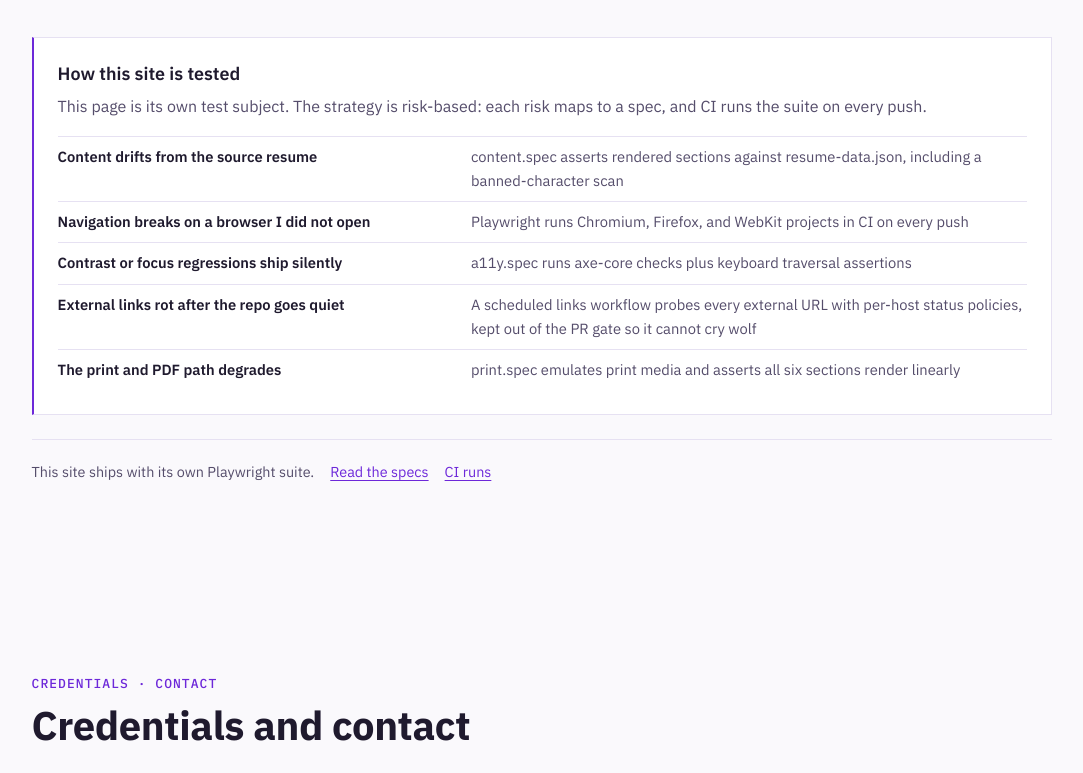
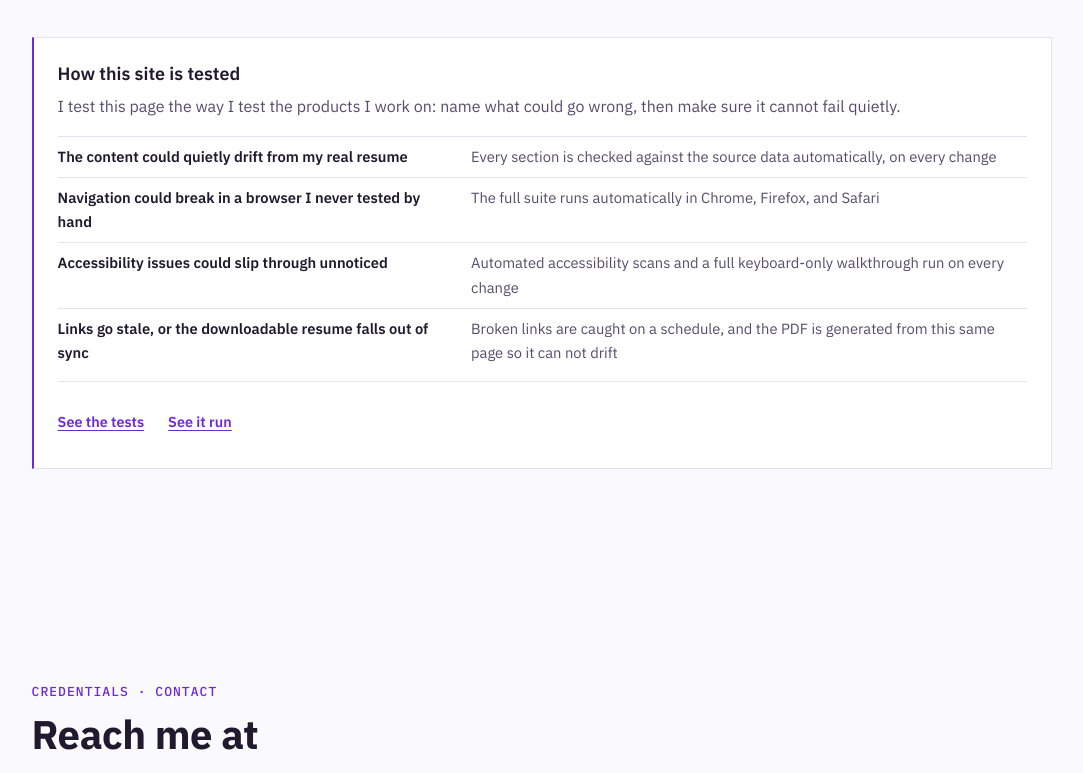
Before and after one commit to krishnaharshap/professional-website-resume, a website with bundled scripts: page index.html in a window 1280 px wide. Shown: the part 5327-6100 px from the top of the page, without its empty margins (98-1181 px from the left). Built offline with nearby package versions, Linux system fonts and the light colour scheme.

Commit message:
Rewrite tested-strip copy in plain English, fix credentials heading repeat
The How this site is tested block quoted file names and framework
jargon (content.spec, axe-core, PR gate, banned-character scan) that
read as engineer-to-engineer notes rather than something a recruiter
or hiring manager would parse. Rewrote all four rows in plain risk and
outcome language, folded the previously separate CI links strip into
the case study itself so testing gets one clear callout instead of
three overlapping ones, and wired up the case study links field that
was sitting unused in the data file. Credentials and contact was
also repeating itself as both the eyebrow label and the section
heading; the heading now reads Reach me at, matching every other
section's label-then-headline pattern. Also dropped a dead headlines
object from resume-data.json that duplicated the section headlines
already hardcoded in index.html, a real content-drift risk on a site
whose whole pitch is that content can't drift. Tests updated and
green, PDF regenerated.

Co-Authored-By: Claude Fable 5 <noreply@anthropic.com>

```diff
--- a/css/styles.css
+++ b/css/styles.css
@@ -325,17 +325,16 @@ a:hover { text-decoration-thickness: 2px; }
 .case-row .control { color: var(--text-2); font-size: 0.92em; }
 @media (max-width: 720px) { .case-row { grid-template-columns: 1fr; gap: 0.25rem; } }
 
-.tested-strip {
+.case-links {
   display: flex;
   flex-wrap: wrap;
-  align-items: center;
-  gap: 1rem;
+  gap: 1.5rem;
   border-top: 1px solid var(--border);
-  padding-top: 1.25rem;
+  margin-top: 0.5rem;
+  padding-top: 1.1rem;
   font-size: 0.9em;
-  color: var(--text-2);
 }
-.tested-strip img { display: block; }
+.case-links a { font-weight: 600; min-height: 44px; display: inline-flex; align-items: center; }
 
 /* ---- credentials ---- */
 
@@ -403,7 +402,7 @@ a:hover { text-decoration-thickness: 2px; }
     --accent: #4c1d95; --accent-2: #4c1d95; --border: #cccccc; --skeleton: #ffffff;
   }
   html { scroll-snap-type: none; }
-  .theme-toggle, .dot-rail, .kbd-hint, .skip-link, .tested-strip,
+  .theme-toggle, .dot-rail, .kbd-hint, .skip-link, .case-links,
   .data-error, .noscript-note, .skeleton { display: none !important; }
   .print-contact {
     display: block;
--- a/data/resume-data.json
+++ b/data/resume-data.json
@@ -1,12 +1,5 @@
 {
-  "_schema": "Sections 2-6 of the site hydrate from this file. The hero (name, title, value prop, contact) is static in index.html; update both when identity fields change. Bump contentVersion in index.html (data-content-version) whenever this file changes so the CDN cache busts.",
-  "headlines": {
-    "skills": "Tooling chosen by risk, not fashion",
-    "experience": "Shipping insurance platforms without Sev-1s",
-    "experienceEarly": "Trained where defects cost recalls",
-    "projects": "Proof you can run",
-    "credentials": "Credentials and contact"
-  },
+  "_schema": "Sections 2-6 of the site hydrate from this file. The hero (name, title, value prop, contact) is static in index.html; update both when identity fields change. Section headlines are also static in index.html, not hydrated from here, so there is one source of truth to edit. Bump contentVersion in index.html (data-content-version) whenever this file changes so the CDN cache busts.",
   "skills": [
     {
       "category": "Test Automation",
@@ -223,33 +216,28 @@
   ],
   "caseStudy": {
     "title": "How this site is tested",
-    "intro": "This page is its own test subject. The strategy is risk-based: each risk maps to a spec, and CI runs the suite on every push.",
+    "intro": "I test this page the way I test the products I work on: name what could go wrong, then make sure it cannot fail quietly.",
     "rows": [
       {
-        "risk": "Content drifts from the source resume",
-        "control": "content.spec asserts rendered sections against resume-data.json, including a banned-character scan"
+        "risk": "The content could quietly drift from my real resume",
+        "control": "Every section is checked against the source data automatically, on every change"
       },
       {
-        "risk": "Navigation breaks on a browser I did not open",
-        "control": "Playwright runs Chromium, Firefox, and WebKit projects in CI on every push"
+        "risk": "Navigation could break in a browser I never tested by hand",
+        "control": "The full suite runs automatically in Chrome, Firefox, and Safari"
       },
       {
-        "risk": "Contrast or focus regressions ship silently",
-        "control": "a11y.spec runs axe-core checks plus keyboard traversal assertions"
+        "risk": "Accessibility issues could slip through unnoticed",
+        "control": "Automated accessibility scans and a full keyboard-only walkthrough run on every change"
       },
       {
-        "risk": "External links rot after the repo goes quiet",
-        "control": "A scheduled links workflow probes every external URL with per-host status policies, kept out of the PR gate so it cannot cry wolf"
-      },
-      {
-        "risk": "The print and PDF path degrades",
-        "control": "print.spec emulates print media and asserts all six sections render linearly"
+        "risk": "Links go stale, or the downloadable resume falls out of sync",
+        "control": "Broken links are caught on a schedule, and the PDF is generated from this same page so it can not drift"
       }
     ],
     "links": {
       "workflow": "https://github.com/krishnaharshap/professional-website-resume/actions",
-      "tests": "https://github.com/krishnaharshap/professional-website-resume/tree/main/tests",
-      "allure": "https://krishnaharshap.github.io/selenium-cucumber-framework/"
+      "tests": "https://github.com/krishnaharshap/professional-website-resume/tree/main/tests"
     }
   },
   "education": [
--- a/index.html
+++ b/index.html
@@ -125,16 +125,11 @@
       <div class="skeleton" aria-hidden="true"><i></i><i></i><i></i></div>
     </div>
     <div id="case-study"></div>
-    <div class="tested-strip">
-      <span>This site ships with its own Playwright suite.</span>
-      <a href="https://github.com/krishnaharshap/professional-website-resume/tree/main/tests" target="_blank" rel="noopener">Read the specs</a>
-      <a href="https://github.com/krishnaharshap/professional-website-resume/actions" target="_blank" rel="noopener">CI runs</a>
-    </div>
   </section>
 
   <section class="slide" id="credentials" tabindex="-1" aria-label="Credentials and contact">
     <p class="eyebrow mono">CREDENTIALS &middot; CONTACT</p>
-    <h2>Credentials and contact</h2>
+    <h2>Reach me at</h2>
     <div class="credentials-columns">
       <div id="education-body"><div class="skeleton" aria-hidden="true"><i></i><i></i></div></div>
       <div id="certifications-body"><div class="skeleton" aria-hidden="true"><i></i><i></i><i></i></div></div>
--- a/js/data.js
+++ b/js/data.js
@@ -99,6 +99,12 @@ function renderCaseStudy(caseStudy) {
     line.append(el("span", "control", row.control));
     box.append(line);
   });
+  if (caseStudy.links) {
+    const footer = el("div", "case-links");
+    if (caseStudy.links.tests) footer.append(link(caseStudy.links.tests, "See the tests"));
+    if (caseStudy.links.workflow) footer.append(link(caseStudy.links.workflow, "See it run"));
+    box.append(footer);
+  }
   return box;
 }
 
```
Also changed, not shown: tests/content.spec.ts (+2 -1 lines), tests/print.spec.ts (+2 -2 lines), 1 other file.
